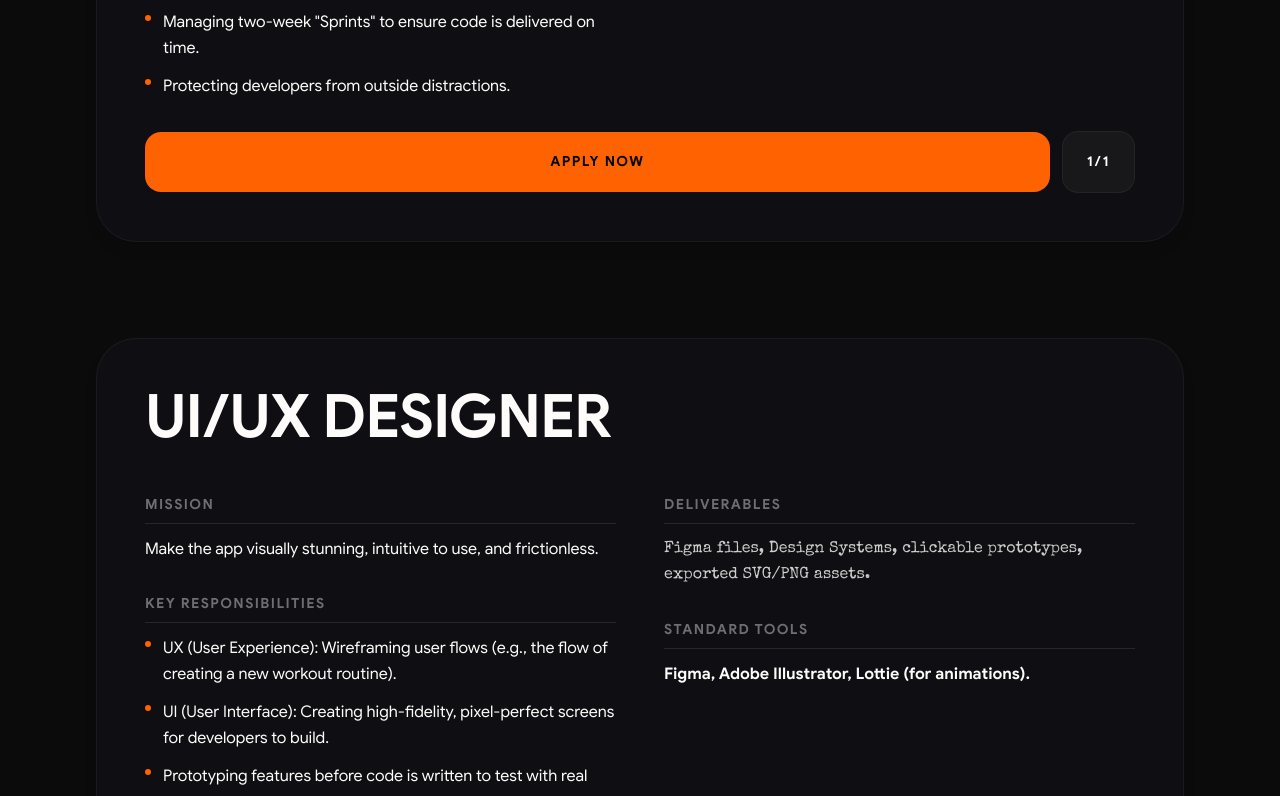
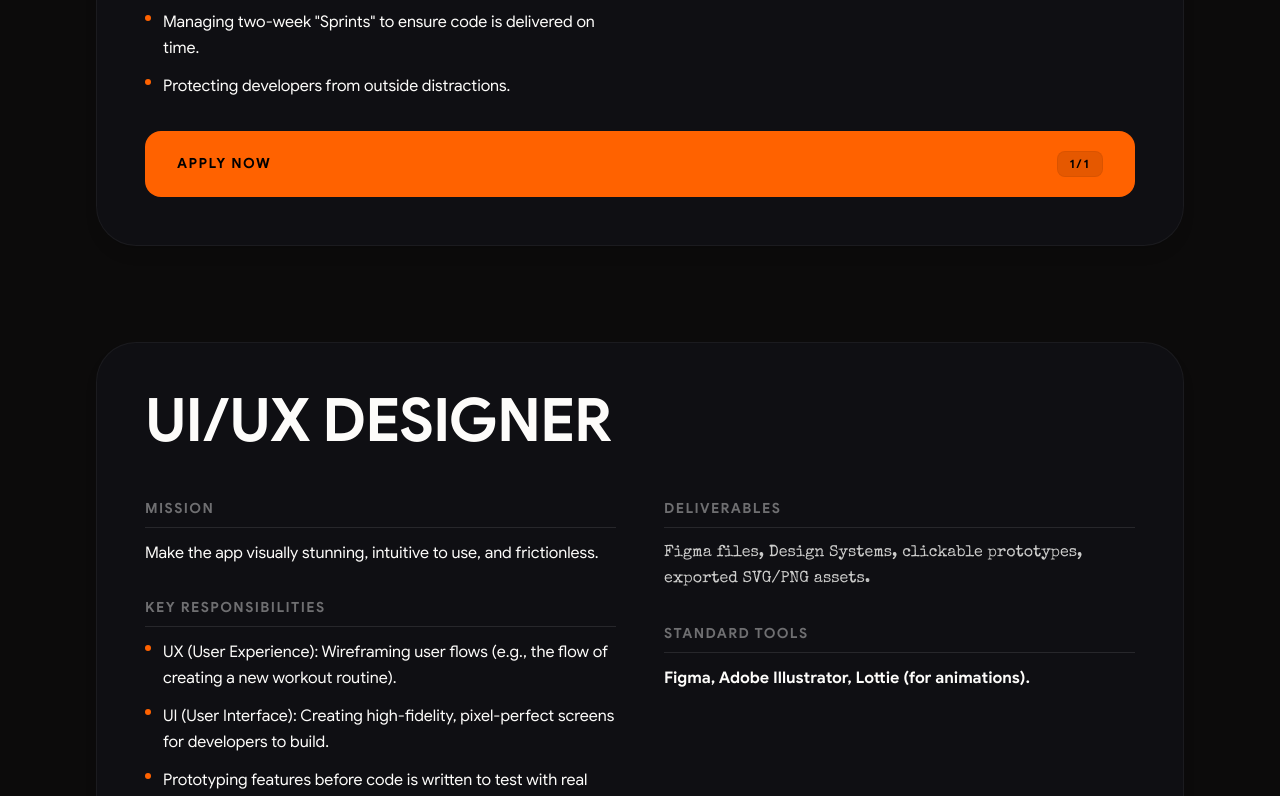
Before and after one commit to duskdynamicsproductions/elevate, a React (Vite) app: page /joinourjourney in a window 1280 px wide. Shown: the part 1340-2136 px from the top of the page. Built offline with nearby package versions, Linux system fonts and the light colour scheme; a web font is replaced by a local one.

Commit message:
fix: move job availability status directly inside the Apply Now button

```diff
--- a/src/JoinOurJourneyPage.tsx
+++ b/src/JoinOurJourneyPage.tsx
@@ -252,19 +252,19 @@ export function JoinOurJourneyPage() {
                 </div>
               </div>
 
-              <div className="mt-6 md:mt-8 flex items-center gap-3">
+              <div className="mt-6 md:mt-8">
                 <a
                   href={getGoogleFormLink(role.title)}
                   target="_blank"
                   rel="noopener noreferrer"
                   onClick={(e) => handleApplyClick(e, role.availability)}
-                  className={`inline-flex flex-1 items-center justify-center bg-elevate-orange text-black px-4 sm:px-8 py-3.5 md:py-5 font-black uppercase tracking-widest text-[10px] md:text-sm hover:bg-white transition-colors duration-300 rounded-[1rem] ${role.availability.startsWith('0/') ? 'opacity-50 cursor-not-allowed' : ''}`}
+                  className={`flex w-full items-center justify-between bg-elevate-orange text-black px-6 sm:px-8 py-3.5 md:py-5 font-black uppercase tracking-widest text-[10px] md:text-sm hover:bg-white transition-colors duration-300 rounded-[1rem] ${role.availability.startsWith('0/') ? 'opacity-50 cursor-not-allowed' : ''}`}
                 >
-                  Apply Now
+                  <span>Apply Now</span>
+                  <span className="bg-black/10 text-black px-3 py-1 rounded-lg border border-black/5 text-[9px] md:text-xs">
+                    {role.availability}
+                  </span>
                 </a>
-                <div className="shrink-0 flex items-center justify-center bg-[#18181b] text-white px-6 py-3.5 md:py-5 rounded-[1rem] font-black text-[10px] md:text-sm tracking-widest border border-white/5">
-                  {role.availability}
-                </div>
               </div>
 
             </div>
```
